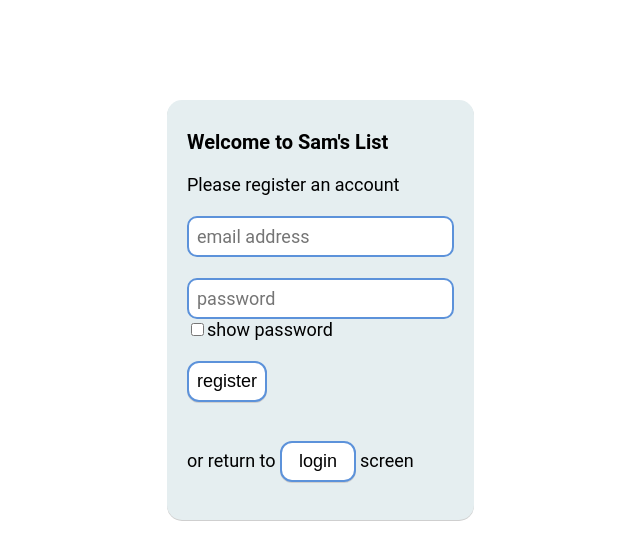
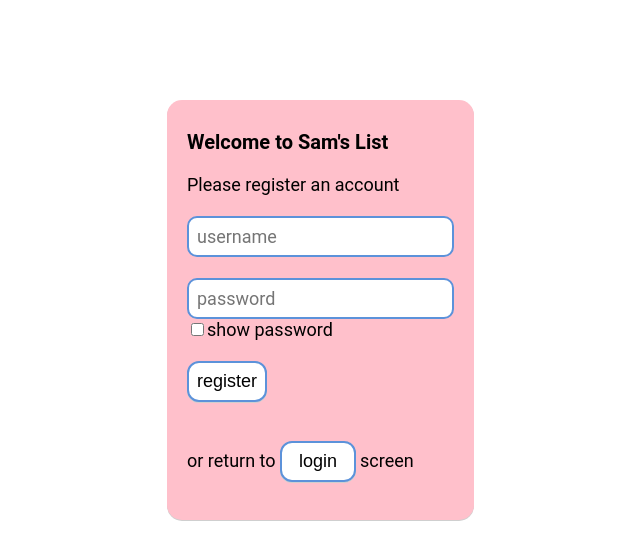
Before and after one commit to SamVivers/ProjectFrontEnd, a React (Create React App) app: page / in a window 1280 px wide. Both pictures are taken after a click on the button "register". Shown: the top 560 px of the page, without its empty margins (33-673 px from the left). Built offline with nearby package versions, Linux system fonts and the light colour scheme.

Commit message:
placeholderTextChange

```diff
--- a/src/Login.js
+++ b/src/Login.js
@@ -43,8 +43,8 @@ export default class Login extends Component {
                         <h5>Welcome to Sam's List</h5>
                         <div>Please register an account</div>
                         <br/>
-                        <input type="email" id="userName" onChange={this.inputUsername} className="user-input"
-                        placeholder="email address" required="required"></input>
+                        <input type="text" id="newUserName" onChange={this.inputUsername} className="user-input"
+                        placeholder="username" required="required"></input>
                         <br/>
                         <br/>
                         <input type={this.state.type} id="newUserPassword" onChange={this.inputPassword}
--- a/src/main.css
+++ b/src/main.css
@@ -11,7 +11,7 @@ body {
 
 .background {
     width: max-content;
-    background-color: #E5EEF0;
+    background-color: pink;
     padding-top: 10px;
     padding-bottom: 20px;
     padding-left: 20px;
```
